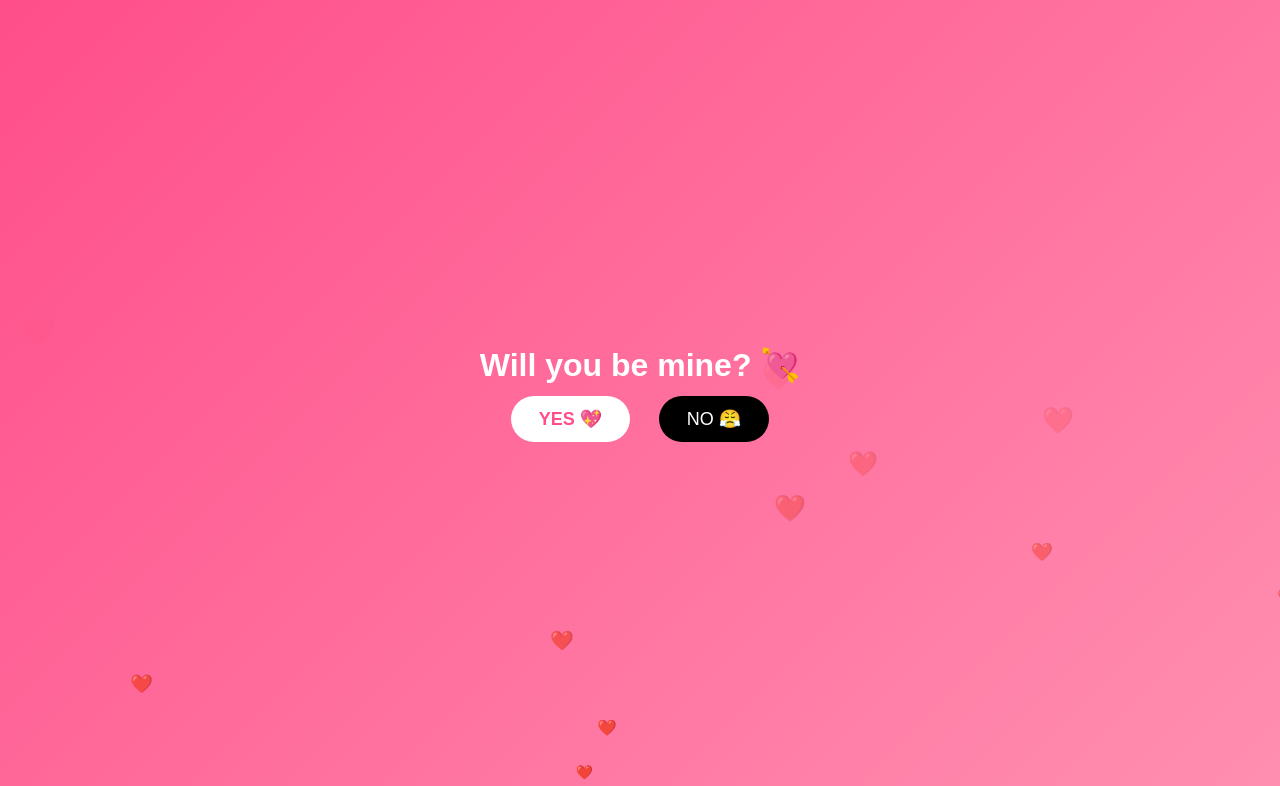
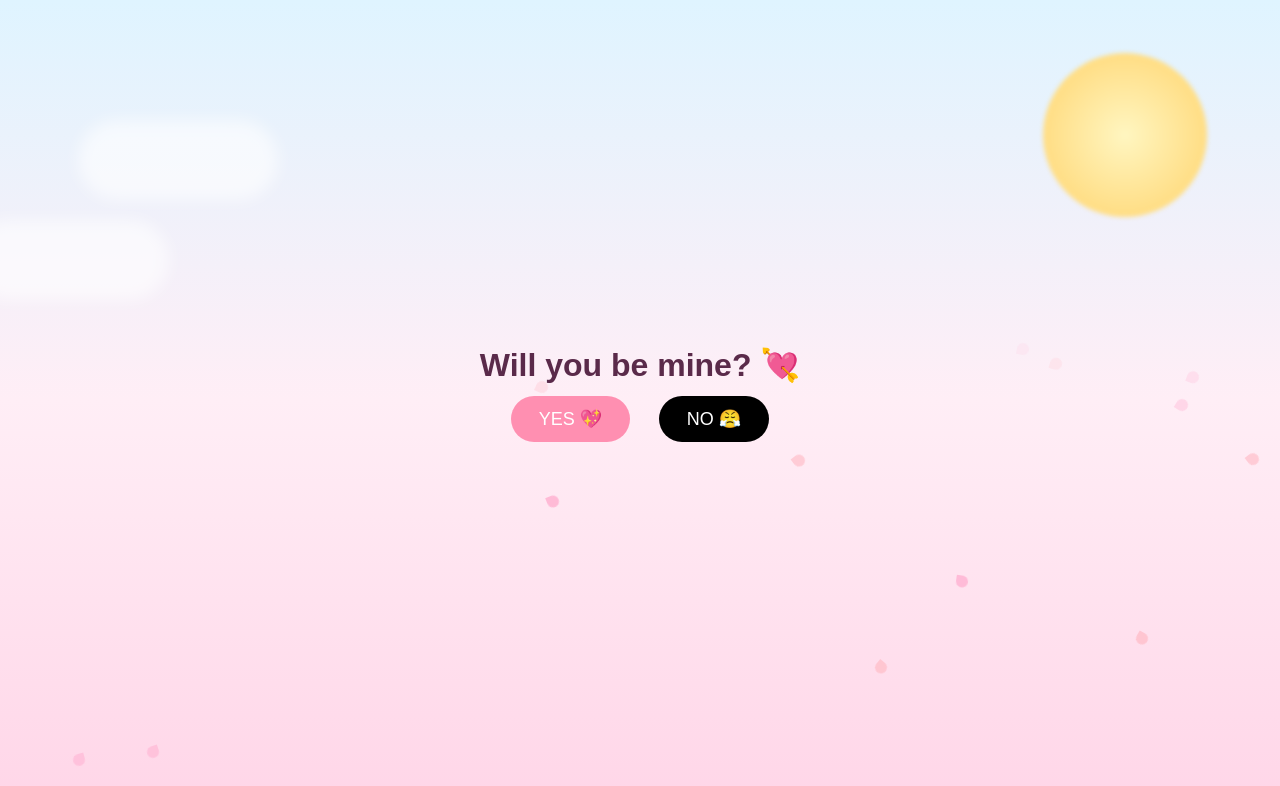
Before and after one commit to coolabhra4/valentine, a plain HTML site: page index.html in a window 1280 px wide. Both pictures are taken after a click on the button "Start". Shown: the top 786 px of the page. Drawn offline with Linux system fonts and the light colour scheme.

Commit message:
Add files via upload

```diff
--- a/index.html
+++ b/index.html
@@ -6,114 +6,163 @@
 <title>For You ❤️</title>
 
 <style>
-* {
-    margin: 0;
-    padding: 0;
-    box-sizing: border-box;
-    font-family: 'Poppins', sans-serif;
+*{
+margin:0;
+padding:0;
+box-sizing:border-box;
+font-family:'Poppins',sans-serif;
 }
 
-body {
-    overflow-x: hidden;
-    min-height: 100vh;
-    background: linear-gradient(135deg, #ff4e8a, #ff8fb1);
-    display: flex;
-    justify-content: center;
-    align-items: center;
-    text-align: center;
-    color: white;
-    position: relative;
-    transition: 0.5s ease;
+body{
+overflow-x:hidden;
+min-height:100vh;
+background:linear-gradient(to top,#ffd6e8,#ffeef6,#dff4ff);
+display:flex;
+justify-content:center;
+align-items:center;
+text-align:center;
+color:#5a2a4a;
+position:relative;
 }
 
-/* Blur mode */
-.blur-bg {
-    backdrop-filter: blur(8px);
+/* Glowing Sun */
+.sun{
+position:absolute;
+top:60px;
+right:80px;
+width:150px;
+height:150px;
+background:radial-gradient(circle,#fff6c1,#ffd36b);
+border-radius:50%;
+filter:blur(2px);
+animation:pulse 6s infinite alternate;
+z-index:1;
 }
 
-/* Floating hearts */
-.heart {
-    position: absolute;
-    font-size: 18px;
-    animation: float 6s linear infinite;
-    opacity: 0.7;
+@keyframes pulse{
+from{transform:scale(1);}
+to{transform:scale(1.1);}
 }
 
-@keyframes float {
-    0% { transform: translateY(100vh); opacity: 0; }
-    50% { opacity: 1; }
-    100% { transform: translateY(-10vh); opacity: 0; }
+/* Clouds */
+.cloud{
+position:absolute;
+width:200px;
+height:80px;
+background:rgba(255,255,255,0.6);
+border-radius:50px;
+filter:blur(8px);
+animation:floatCloud 40s linear infinite;
+z-index:1;
 }
 
-.container {
-    z-index: 10;
-    padding: 20px;
+@keyframes floatCloud{
+0%{left:-250px;}
+100%{left:110%;}
 }
 
-button {
-    padding: 12px 28px;
-    margin: 12px;
-    font-size: 18px;
-    border: none;
-    border-radius: 30px;
-    cursor: pointer;
-    transition: 0.3s ease;
+.container{
+z-index:5;
+padding:20px;
 }
 
-.yes {
-    background: white;
-    color: #ff4e8a;
-    font-weight: bold;
+/* Buttons */
+button{
+padding:12px 28px;
+margin:12px;
+font-size:18px;
+border:none;
+border-radius:30px;
+cursor:pointer;
+background:#ff8fb1;
+color:white;
+transition:0.3s;
 }
 
-.no {
-    background: black;
-    color: white;
-    position: relative;
+button:hover{
+transform:scale(1.05);
 }
 
-.hidden {
-    display: none;
+.no{
+background:black;
+}
+
+/* Sakura petals */
+.petal{
+position:absolute;
+width:12px;
+height:12px;
+background:pink;
+border-radius:50% 50% 50% 0;
+opacity:0.8;
+animation:fall linear infinite;
+}
+
+@keyframes fall{
+0%{transform:translateY(-10vh) rotate(0deg);opacity:0;}
+20%{opacity:1;}
+100%{transform:translateY(110vh) rotate(360deg);opacity:0;}
+}
+
+/* Name Reveal */
+.nameReveal{
+font-size:28px;
+font-weight:bold;
+opacity:0;
+animation:fadeIn 3s forwards;
+margin-bottom:15px;
+}
+
+@keyframes fadeIn{
+from{opacity:0; transform:translateY(10px);}
+to{opacity:1; transform:translateY(0);}
 }
 
 /* Carousel */
-.carousel {
-    margin-top: 20px;
-    width: 260px;
-    height: 350px;
-    overflow: hidden;
-    border-radius: 20px;
-    box-shadow: 0 0 30px rgba(255,255,255,0.7);
-    position: relative;
+.carousel{
+margin-top:20px;
+width:260px;
+height:350px;
+overflow:hidden;
+border-radius:20px;
+box-shadow:0 0 40px rgba(255,182,193,0.7);
 }
 
-.carousel img {
-    width: 100%;
-    height: 100%;
-    object-fit: cover;
-    display: none;
-    border-radius: 20px;
+.carousel img{
+width:100%;
+height:100%;
+object-fit:cover;
+display:none;
+border-radius:20px;
 }
 
-.carousel img.active {
-    display: block;
+.carousel img.active{
+display:block;
+}
+
+.hidden{
+display:none;
 }
 
 /* Heart burst */
-.burst {
-    position: absolute;
-    font-size: 20px;
-    animation: burstAnim 1s ease forwards;
+.burst{
+position:absolute;
+font-size:20px;
+animation:burstAnim 1s ease forwards;
 }
 
-@keyframes burstAnim {
-    0% { transform: scale(0.5); opacity: 1; }
-    100% { transform: translateY(-150px) scale(1.5); opacity: 0; }
+@keyframes burstAnim{
+0%{transform:scale(0.5);opacity:1;}
+100%{transform:translateY(-150px) scale(1.5);opacity:0;}
 }
 </style>
 </head>
 
 <body>
+
+<div class="sun"></div>
+<div class="cloud" style="top:120px;"></div>
+<div class="cloud" style="top:220px; animation-duration:60s;"></div>
 
 <div class="container" id="startScreen">
 <h1>Tap to Begin 💌</h1>
@@ -122,15 +171,17 @@ button {
 
 <div class="container hidden" id="mainScreen">
 <h1>Will you be mine? 💘</h1>
-    <button class="yes" onclick="sayYes()">YES 💖</button>
+<button onclick="sayYes()">YES 💖</button>
 <button class="no" id="noBtn" onclick="moveNo()">NO 😤</button>
 <p id="message"></p>
 </div>
 
 <div class="container hidden" id="finalScreen">
+<div class="nameReveal">For You, My Love 💖</div>
+
 <button id="foreverBtn">Forever? ❤️</button>
 
-    <p id="finalMessage" class="hidden" style="margin-top:15px; font-weight:bold; font-size:22px;">
+<p id="finalMessage" class="hidden" style="margin-top:15px;font-size:22px;font-weight:bold;">
 Always ❤️
 </p>
 
@@ -145,114 +196,119 @@ button {
 </div>
 </div>
 
-<audio id="bgMusic" src="music.mp3"></audio>
+<audio id="bgMusic" src="music.mp3" loop></audio>
 
 <script>
-function startApp() {
+
+/* Autoplay music */
+document.addEventListener("DOMContentLoaded", function () {
+const music=document.getElementById("bgMusic");
+
+function playMusic(){
+music.play().catch(()=>{});
+}
+
+playMusic();
+document.body.addEventListener("click",playMusic,{once:true});
+});
+
+function startApp(){
 document.getElementById("startScreen").classList.add("hidden");
 document.getElementById("mainScreen").classList.remove("hidden");
 }
 
-function sayYes() {
-    document.getElementById("bgMusic").play();
+function sayYes(){
 document.getElementById("mainScreen").classList.add("hidden");
 document.getElementById("finalScreen").classList.remove("hidden");
 }
 
-function moveNo() {
-    const noBtn = document.getElementById("noBtn");
-    const message = document.getElementById("message");
-
-    message.innerHTML = "EHHHHH 😤 Wrong answer!!";
-
-    const x = Math.random() * (window.innerWidth - 100);
-    const y = Math.random() * (window.innerHeight - 100);
-
-    noBtn.style.position = "absolute";
-    noBtn.style.left = x + "px";
-    noBtn.style.top = y + "px";
+function moveNo(){
+const noBtn=document.getElementById("noBtn");
+document.getElementById("message").innerHTML="EHHHHH 😤 Wrong answer!!";
+noBtn.style.position="absolute";
+noBtn.style.left=Math.random()*(window.innerWidth-100)+"px";
+noBtn.style.top=Math.random()*(window.innerHeight-100)+"px";
 }
 
-document.addEventListener("DOMContentLoaded", function () {
+/* Forever logic */
+document.addEventListener("DOMContentLoaded",function(){
+const foreverBtn=document.getElementById("foreverBtn");
+const finalMessage=document.getElementById("finalMessage");
+const carouselContainer=document.getElementById("carouselContainer");
 
-    const foreverBtn = document.getElementById("foreverBtn");
-    const finalMessage = document.getElementById("finalMessage");
-    const carouselContainer = document.getElementById("carouselContainer");
-    const body = document.body;
-
-    foreverBtn.addEventListener("click", function () {
+foreverBtn.addEventListener("click",function(){
 finalMessage.classList.remove("hidden");
 carouselContainer.classList.remove("hidden");
-        body.classList.add("blur-bg");
-
 heartBurst();
 startCarousel();
 enableSwipe();
+
+/* Remove Forever button */
+foreverBtn.style.display="none";
 });
 });
 
-/* Carousel auto */
-let index = 0;
+/* Carousel */
+let index=0;
 let images;
 
-function startCarousel() {
-    images = document.querySelectorAll(".carousel img");
-    setInterval(nextSlide, 3000);
+function startCarousel(){
+images=document.querySelectorAll(".carousel img");
+setInterval(nextSlide,3000);
 }
 
-function nextSlide() {
+function nextSlide(){
 images[index].classList.remove("active");
-    index = (index + 1) % images.length;
+index=(index+1)%images.length;
 images[index].classList.add("active");
 }
 
-/* Swipe Support */
-function enableSwipe() {
-    const carousel = document.getElementById("carousel");
-    let startX = 0;
+function prevSlide(){
+images[index].classList.remove("active");
+index=(index-1+images.length)%images.length;
+images[index].classList.add("active");
+}
 
-    carousel.addEventListener("touchstart", e => {
-        startX = e.touches[0].clientX;
+/* Swipe */
+function enableSwipe(){
+const carousel=document.getElementById("carousel");
+let startX=0;
+
+carousel.addEventListener("touchstart",e=>{
+startX=e.touches[0].clientX;
 });
 
-    carousel.addEventListener("touchend", e => {
-        let endX = e.changedTouches[0].clientX;
-        if (startX > endX + 50) nextSlide();
-        if (startX < endX - 50) prevSlide();
+carousel.addEventListener("touchend",e=>{
+let endX=e.changedTouches[0].clientX;
+if(startX>endX+50) nextSlide();
+if(startX<endX-50) prevSlide();
 });
 }
 
-function prevSlide() {
-    images[index].classList.remove("active");
-    index = (index - 1 + images.length) % images.length;
-    images[index].classList.add("active");
-}
-
-/* Heart burst effect */
-function heartBurst() {
-    for (let i = 0; i < 15; i++) {
-        const heart = document.createElement("div");
-        heart.innerHTML = "❤️";
+/* Heart Burst */
+function heartBurst(){
+for(let i=0;i<15;i++){
+const heart=document.createElement("div");
+heart.innerHTML="❤️";
 heart.classList.add("burst");
-        heart.style.left = Math.random() * window.innerWidth + "px";
-        heart.style.top = window.innerHeight / 2 + "px";
+heart.style.left=Math.random()*window.innerWidth+"px";
+heart.style.top=window.innerHeight/2+"px";
 document.body.appendChild(heart);
-
-        setTimeout(() => heart.remove(), 1000);
+setTimeout(()=>heart.remove(),1000);
 }
 }
 
-/* Floating hearts */
-setInterval(() => {
-    const heart = document.createElement("div");
-    heart.classList.add("heart");
-    heart.innerHTML = "❤️";
-    heart.style.left = Math.random() * 100 + "vw";
-    heart.style.fontSize = Math.random() * 20 + 12 + "px";
-    document.body.appendChild(heart);
+/* Sakura */
+setInterval(()=>{
+const petal=document.createElement("div");
+petal.classList.add("petal");
+petal.style.left=Math.random()*100+"vw";
+petal.style.animationDuration=(Math.random()*3+5)+"s";
+petal.style.background=Math.random()>0.5?"#ffc0cb":"#ffb7d5";
+document.body.appendChild(petal);
+setTimeout(()=>petal.remove(),8000);
+},300);
 
-    setTimeout(() => heart.remove(), 6000);
-}, 300);
 </script>
 
 </body>
```
Lines whose indentation alone changed are shown as unchanged.
